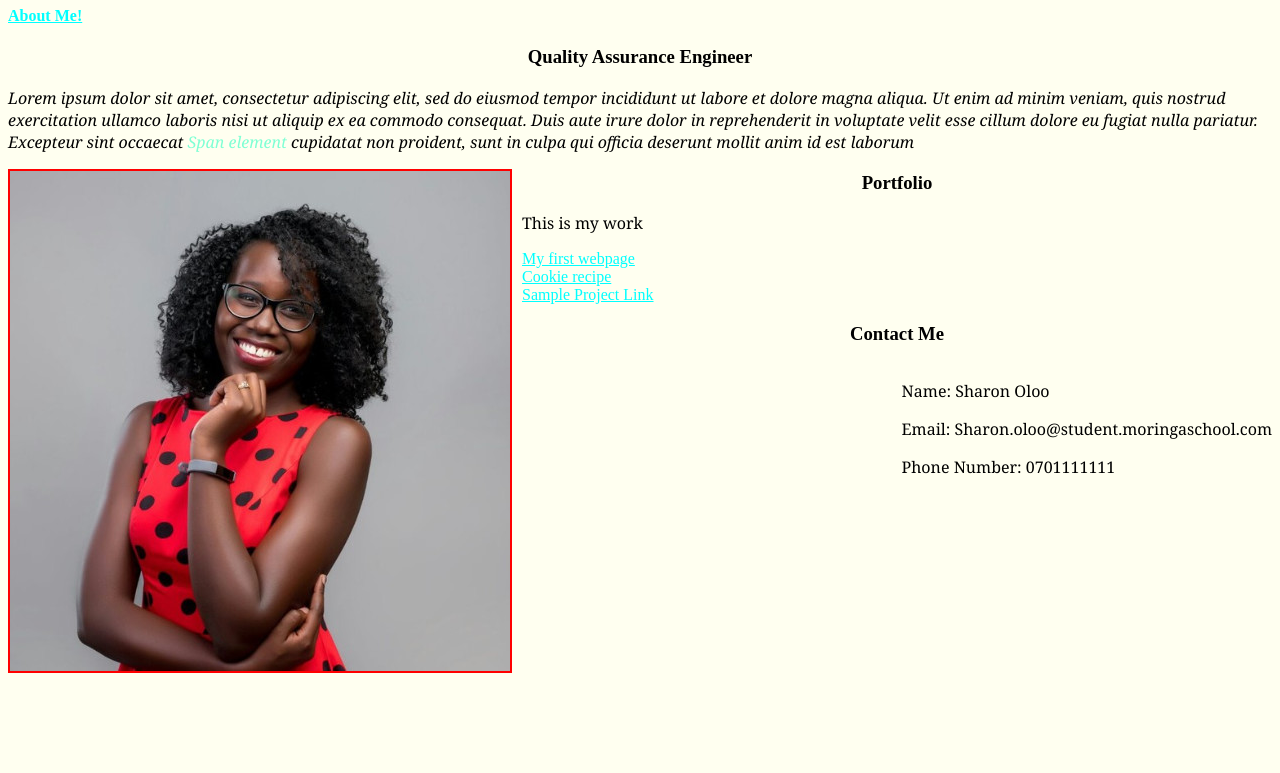
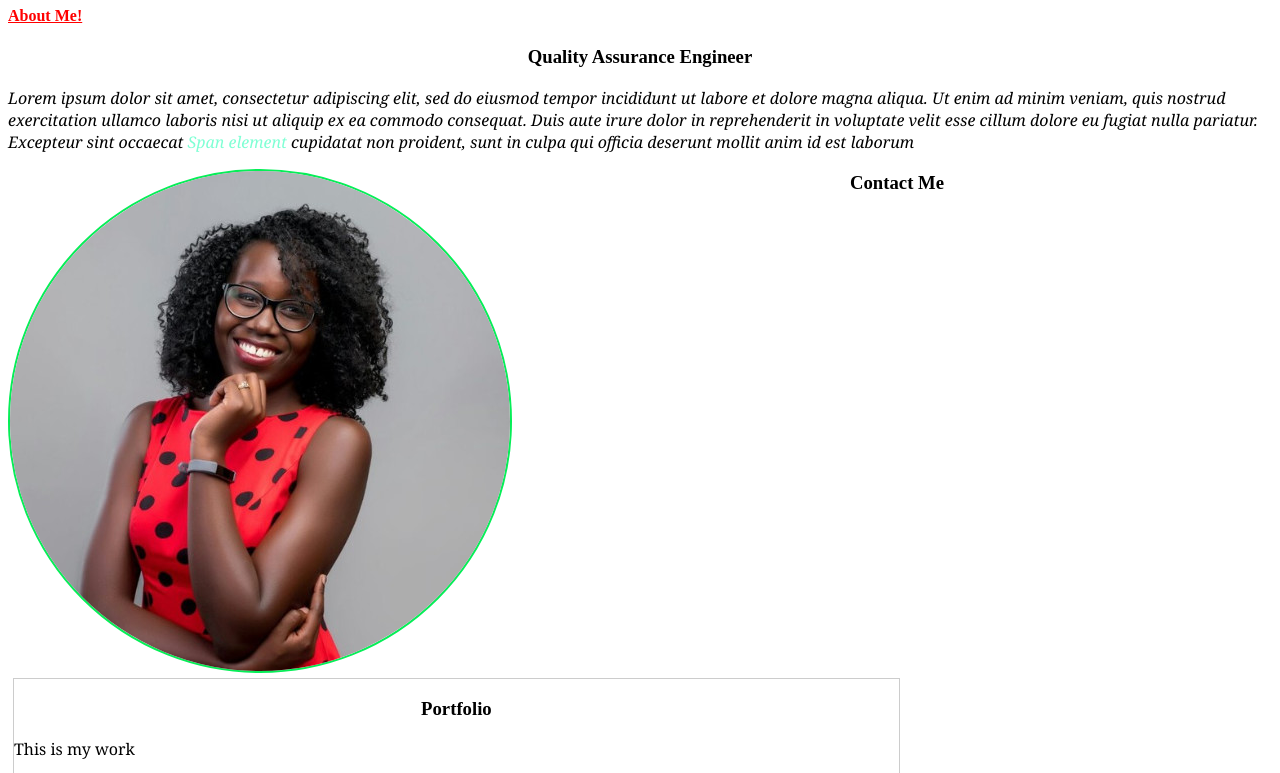
Before and after one commit to sharonoloo/portfolio-landing-page, a plain HTML site: page index.html in a window 1280 px wide. Shown: the part 73-846 px from the top of the page. Before the commit the page ends 800 px from the top, so only its background shows below. Drawn offline with Linux system fonts and the light colour scheme.

Commit message:
setting up home page layout

```diff
--- a/css/main.css
+++ b/css/main.css
@@ -12,20 +12,29 @@ p {
 ul {
     line-height: 40px;
 }
-a {
-    color: cyan;
-    text-align: left;
-}
+a:link {
+    color: red;
+  }
+a:visited {
+    color: green;
+  }
+a:hover {
+    color: hotpink;
+  }
+a:active {
+    color: blue;
+  }
 #index-body-container {
-    background-color: ivory;
+    background-color:F9FBF8;
 }
 .intro {
     font-style: italic;
 }
 .details {
-    color: 2E6107;
-    font-family: 'Lucida Sans', 'Lucida Sans Regular', 'Lucida Grande', 'Lucida Sans Unicode', Geneva, Verdana, sans-serif;
-    float:right;
+    margin: 5px;
+    border: 1px solid #ccc;
+    float: left;
+    width: 70%;
 }
 .important {
     color:aquamarine;
@@ -33,8 +42,17 @@ a {
 img {
     float: left;
     margin-right: 10px;
-    border: 2px solid red;
+    border: 2px solid rgb(6, 238, 87);
+    border-radius: 50%;
 }
 .columns {
-
+    margin: 5px;
+    border: 1px solid #ccc;
+    float: left;
+    width: 70%;
+    padding-bottom: 10px;
 }
+.desc {
+    padding: 15px;
+    text-align: center;
+  }
--- a/index.html
+++ b/index.html
@@ -18,24 +18,22 @@
         Duis aute irure dolor in reprehenderit in voluptate velit esse cillum dolore eu fugiat nulla pariatur.
         Excepteur sint occaecat <span class="important">Span element</span> cupidatat non proident, sunt in culpa qui officia deserunt mollit anim id est laborum</p>
 
-    <img src="images/me.jpeg" alt="Profile Picture Not Found!">
+    <span class="image"><img src="images/me.jpeg" alt="Profile Picture Not Found!"></span>
     <div class="columns">
         <h3>Portfolio</h3>
         <p>This is my work</p>
+        <div class="image2">
+        <a href="https://github.com/sharonoloo/my-first-webpage"><img border="0" alt="Project One" src="images/one.png" width="100" height="100"></a>
+        <a href="https://github.com/sharonoloo/my-first-webpage"><img border="0" alt="Project One" src="images/2.png" width="100" height="100"></a>
+        <a href="https://github.com/sharonoloo/my-first-webpage"><img border="0" alt="Project One" src="images/3.jpeg" width="100" height="100"></a>
 
-        <a href="https://github.com/sharonoloo/my-first-webpage">My first webpage</a>
-        <br>
-        <a href="https://github.com/sharonoloo/my-first-webpage">Cookie recipe</a>
-        <br>
-        <a href="https://github.com/sharonoloo/my-first-webpage">Sample Project Link</a>
-        <br>
-
-        <h3>Contact Me</h3>
+        </div>
+    </div>
+    <h3>Contact Me</h3>
             <div class="details">
             <p>Name: Sharon Oloo</p>
             <p>Email: Sharon.oloo@student.moringaschool.com</p>
             <p>Phone Number: 0701111111</p>
             </div>
-    </div>
 </body>
 </html>
```
Also changed, not shown: images/2.png (added), images/3.jpeg (added), images/one.png (added).
